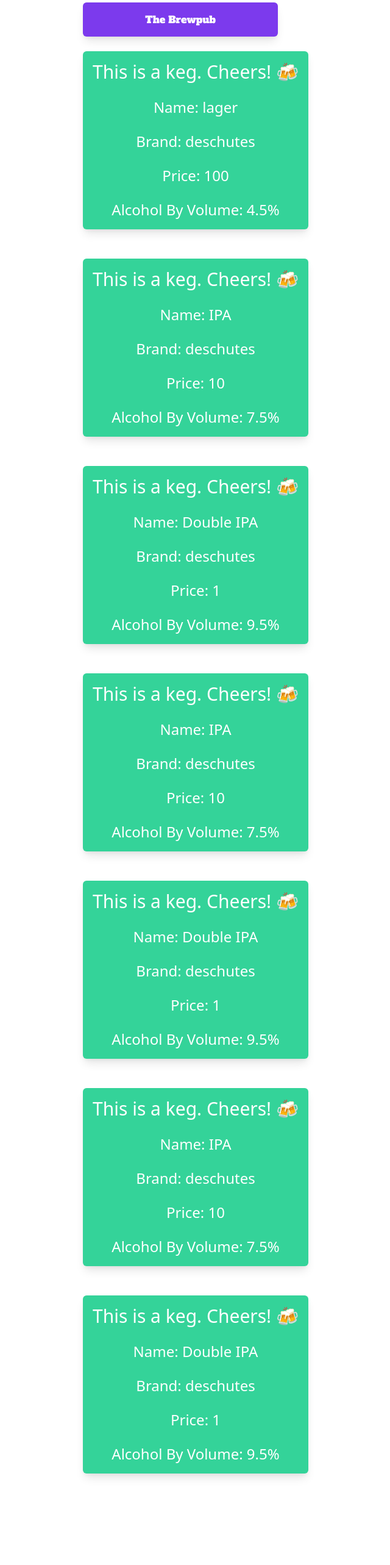
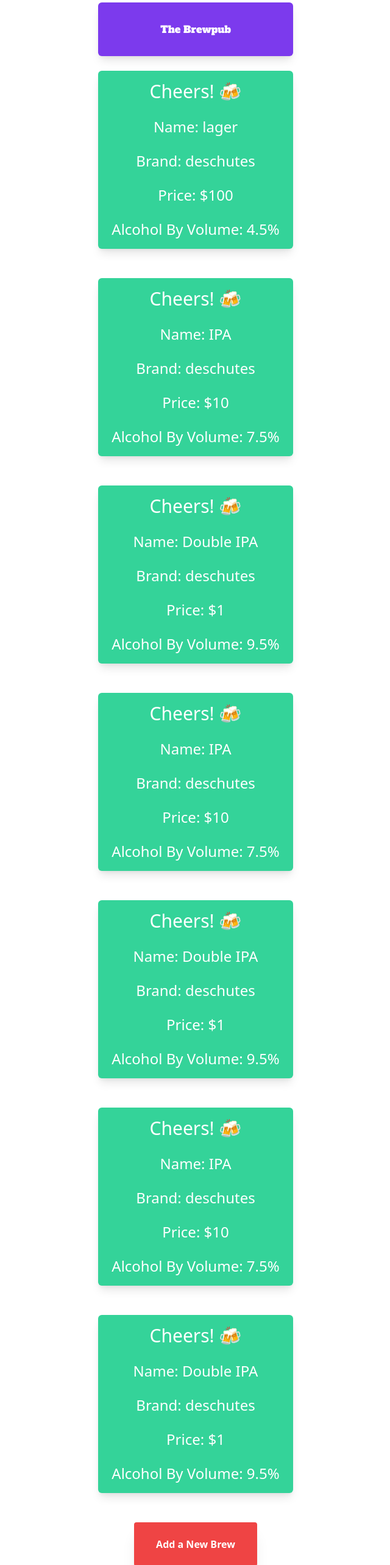
Before and after one commit to ajmarkow/brewpub, a React (Create React App) app: page / in a window 1280 px wide. Shown: the part 20-2586 px from the top of the page at 61% size, without its empty margins (319-959 px from the left). Before the commit the page ends 2484 px from the top, so only its background shows below. Built offline with nearby package versions, Linux system fonts and the light colour scheme.

Commit message:
Debug KegControl Component. Add Form to Add KegForm Component.  Style Buttons on both pages.

```diff
--- a/src/App.js
+++ b/src/App.js
@@ -1,6 +1,6 @@
 import "./App.css";
 import Header from "./components/Header";
-import KegControl from "./components/KegList";
+import KegControl from "./components/KegControl";
 
 function App() {
   return (
--- a/src/components/AddKegForm.js
+++ b/src/components/AddKegForm.js
@@ -1,11 +1,34 @@
-import React from 'react';]
+import React from 'react';
 import {v4} from 'uuid'
 
 function AddKegForm(props){
   return(
     <React.Fragment>
-      <input type='text'></input>
-      <button className='shadow-lg'>Add Keg</button>
+      <label for="name" className='p-10'>Brew Name</label>
+      <br></br>
+        <input type='text py-12' className='bg-black-300 border-2 border-black-600' name='Name'></input>
+        <br></br>
+        <br></br>
+        <label for="brand" className='p-10'>Brewer</label>
+      <br></br>
+        <input type='text py-12' className='bg-black-300 border-2 border-black-600' name='Description'></input>
+        <br></br>
+        <br></br>
+        <label for="price" className='p-10'>Price</label>
+      <br></br>
+        <input type='text py-12' className='bg-black-300 border-2 border-black-600' name='Description'></input>
+        <br></br>
+        <br></br>
+        <label for="abv" className='p-10'>Alcohol By Volume</label>
+      <br></br>
+        <input type='text py-12' className='bg-black-300 border-2 border-black-600' name='Description'></input>
+
+        <br></br>
+        <br></br>
+        <br></br>
+        <button className='px-9 py-6 bg-black-600 text-white active: font-underline rounded shadow-xl hover: bg-green-500 text-white active:bg-green-600 font-bold rounded shadow-xl'>Add Keg</button>
+        <br></br>
+        <br></br>
     </React.Fragment>
   );
 }
--- a/src/components/Header.js
+++ b/src/components/Header.js
@@ -9,7 +9,7 @@
   return(
     <React.Fragment>
         <br></br>
-        <div className="self-center w-80 p-4 text-white bg-purple-600 rounded-md shadow-lg">
+        <div className="items-center w-80 p-8 text-white bg-purple-600 rounded-md shadow-lg">
           <h3 style={myStyle}>{name}</h3>
         </div>
     </React.Fragment>
--- a/src/components/Keg.js
+++ b/src/components/Keg.js
@@ -5,13 +5,13 @@
   return (
     <React.Fragment>
       <div className=" h-175 self-center p-4 text-white bg-green-400 rounded-md shadow-lg">
-        <h4 className="text-3xl">This is a keg. Cheers! 🍻</h4>
+        <h4 className="text-3xl text-bold">Cheers! 🍻</h4>
         <br></br>
         <h5 className="text-2xl">Name: {props.name}</h5>
         <br></br>
         <h5 className="text-2xl">Brand: {props.brand}</h5>
         <br></br>
-        <h5 className="text-2xl">Price: {props.price}</h5>
+        <h5 className="text-2xl">Price: ${props.price}</h5>
         <br></br>
         <h5 className="text-2xl">Alcohol By Volume: {props.abv}</h5>
       </div>
--- a/src/components/KegControl.js
+++ b/src/components/KegControl.js
@@ -3,10 +3,11 @@
 import KegList from "./KegList";
 
 class KegControl extends React.Component {
+
     constructor(props) {
       super(props);
       this.state = {
-        formVisible: false,
+        formVisible: false
       };
     }
 
@@ -16,30 +17,26 @@
       }));
     }
 
-    render() {
+    render(){
       let selectedVisibleState = null;
       let buttonText = null;
-      addTicketButton = <button onClick={this.handleClick}>Add ticket</button> // new code
 
-
-      if (this.state.!formVisible) {
-        selectedVisibleState = <Keglist />;
+      if (this.state.formVisible) {
+        selectedVisibleState = <AddKegForm />
         buttonText="See our Selection of Brews"
       } else {
-        selectedVisibleState = <AddKegForm/>;
-        ButtonText="Add a New Keg to the Pub"
-      }
+        selectedVisibleState = <KegList/>
+        buttonText="Add a New Brew"
 
-      return(
-        <React.Fragment>
-          {selectedVisibleState}
-          <br></br>
-          <h1>DOO DOO</h1>
-          {addTicketButton}
-          <button className='bg-black shadow-2xl' onClick={this.handleKegClick}>{buttonText}</button>
-        </React.Fragment>
-      );
     }
+    return(
+      <React.Fragment>
+        {selectedVisibleState}
+        <button className ='px-9 py-6 bg-black text-white active:bg-red-600 font-bold rounded shadow-xl hover: bg-red-500 text-white active:bg-red-600 font-bold rounded shadow-xl' onClick={this.handleKegClick}>{buttonText}</button>
+      </React.Fragment>
+    );
+  }
+
 
 
   }
```
